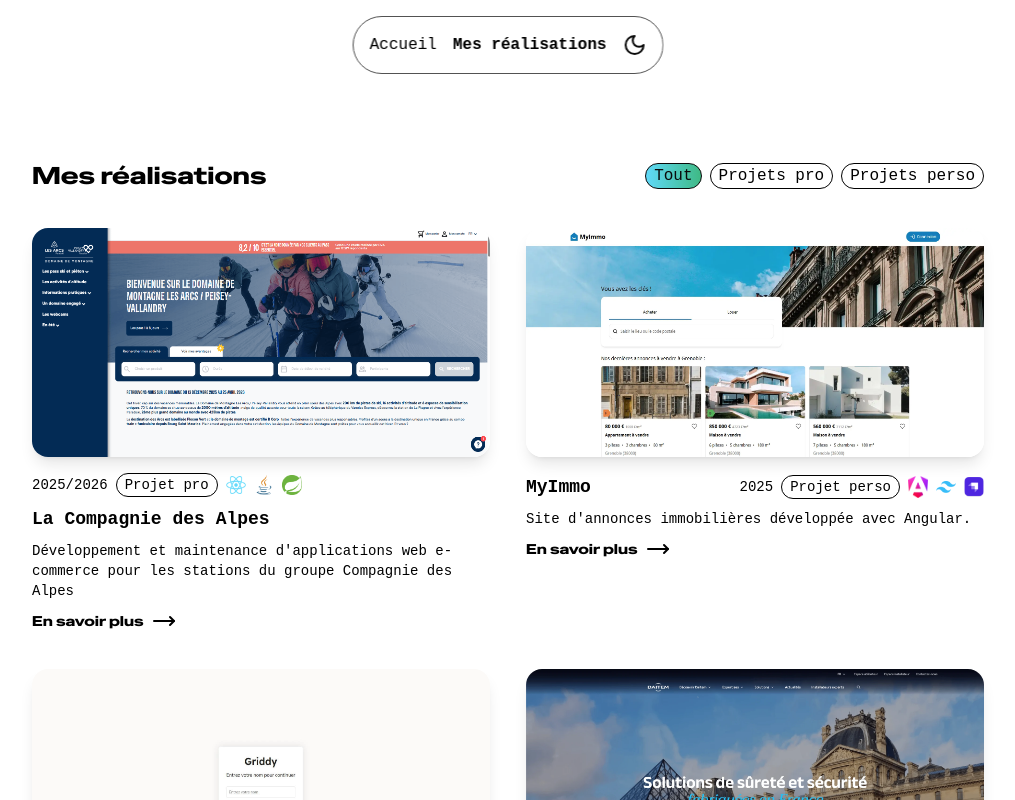
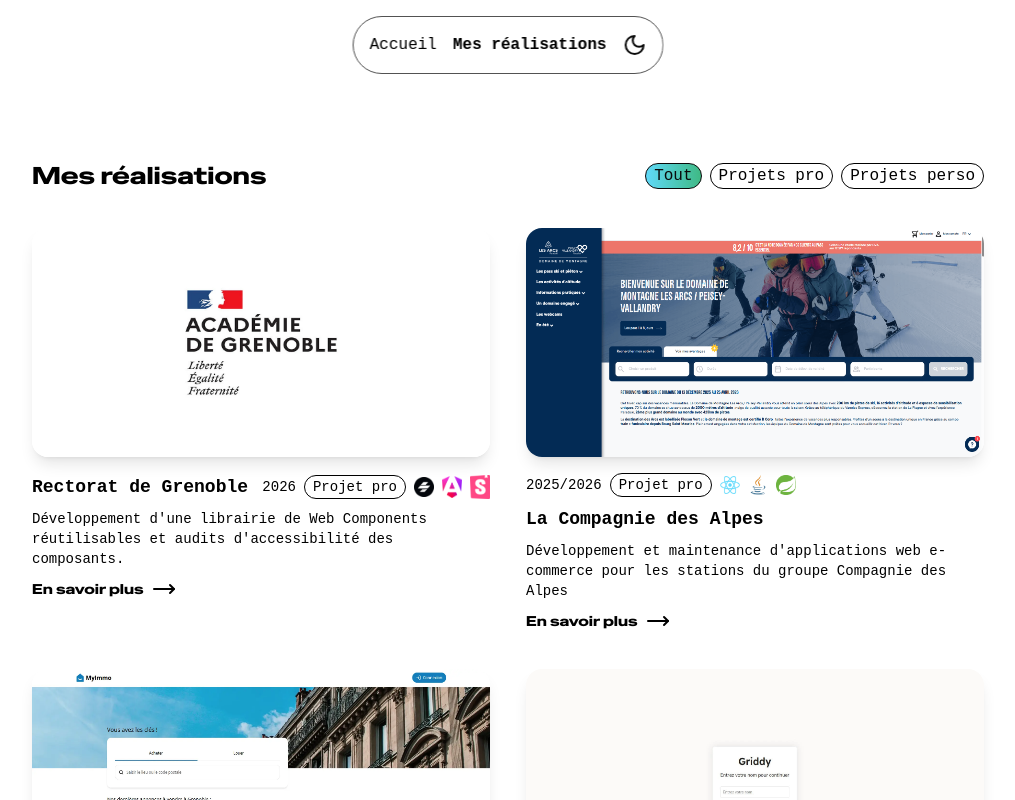
Before and after one commit to AlexisF9/Portfolio-2025, a Next.js app: page /mes-realisations in a window 1280 px wide. Shown: the top 800 px of the page, without its empty margins (132-1147 px from the left). Built offline with nearby package versions, Linux system fonts and the light colour scheme; a web font is replaced by a local one.

Commit message:
add new project

```diff
--- a/app/layout.tsx
+++ b/app/layout.tsx
@@ -40,9 +40,9 @@ export const metadata: Metadata = {
   authors: [{ name: "Alexis Flacher" }],
   creator: "Alexis Flacher",
   openGraph: {
-    title: "Alexis Flacher - Développeur web front-end freelance à Grenoble",
+    title: "Alexis Flacher - Développeur web freelance à Grenoble",
     description:
-      "Développeur web freelance spécialisé en développement front-end React, Next.Js, Vue.Js. Disponible pour des missions.",
+      "Développeur web freelance spécialisé en développement front-end React, Next.Js, TypeScript. Disponible pour des missions.",
     images: "https://www.alexisflacher.fr/Alexis.webp",
     url: "https://www.alexisflacher.fr/",
     type: "website",
--- a/public/experiences.json
+++ b/public/experiences.json
@@ -6,7 +6,7 @@
     "type": "Freelance",
     "role": "Développeur Front-end",
     "loc": "Grenoble",
-    "technos": ["stencil", "storybook"]
+    "technos": ["stencil", "angular", "storybook"]
   },
   {
     "id": 6,
--- a/public/realisations.json
+++ b/public/realisations.json
@@ -1,4 +1,64 @@
 [
+  {
+    "id": 12,
+    "name": "rectorat",
+    "title": "Rectorat de Grenoble",
+    "date": "2026",
+    "shortDescription": "Développement d'une librairie de Web Components réutilisables et audits d'accessibilité des composants.",
+    "description": "Pour ma première mission freelance, j'ai été recruté par Norsys pour travailler sur le projet SIECLE INTEGRE du Rectorat de Grenoble. La mission consistait à développer et maintenir une librairie de Web Components réutilisables, en utilisant Stencil.js pour la création des composants. Cette librairie est utilisée pour le développement de l'application Base Éleve de l'Éducation Nationale. J'ai également participé au développement ponctuel sur une autre librairie en Angular. J'ai utilisé Storybook pour documenter et tester les composants, assurant ainsi leur qualité et leur maintenabilité. J'ai appris à réaliser des audits complets d'accessibilité (critères RGAA, lecteur d'écran NVDA, pattern W3C...).",
+    "type": "pro",
+    "pictures": ["/images/rectorat/rectorat.webp"],
+    "mainTechnos": [
+      {
+        "name": "stencil",
+        "label": "Stencil.js"
+      },
+      {
+        "name": "angular",
+        "label": "Angular"
+      },
+      {
+        "name": "storybook",
+        "label": "Storybook"
+      }
+    ],
+    "technos": [
+      {
+        "name": "html",
+        "label": "HTML"
+      },
+      {
+        "name": "css",
+        "label": "CSS"
+      },
+      {
+        "name": "sass",
+        "label": "SCSS"
+      },
+      {
+        "name": "js",
+        "label": "JavaScript"
+      },
+      {
+        "name": "ts",
+        "label": "TypeScript"
+      },
+      {
+        "name": "stencil",
+        "label": "Stencil.js"
+      },
+      {
+        "name": "angular",
+        "label": "Angular"
+      },
+      {
+        "name": "storybook",
+        "label": "Storybook"
+      }
+    ],
+    "link": null,
+    "github": null
+  },
   {
     "id": 11,
     "name": "cda",
```
Also changed, not shown: public/images/rectorat/rectorat.webp (added).
